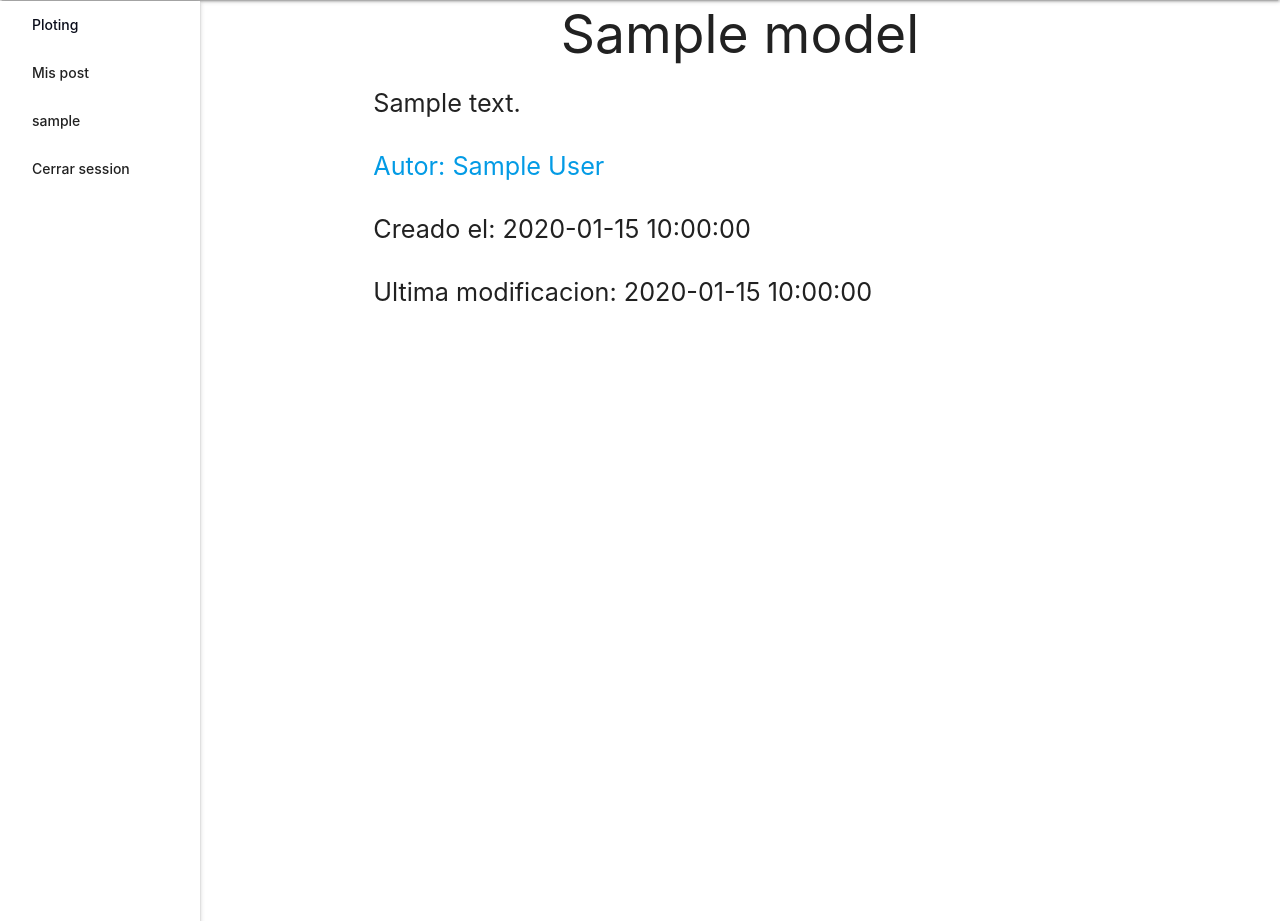
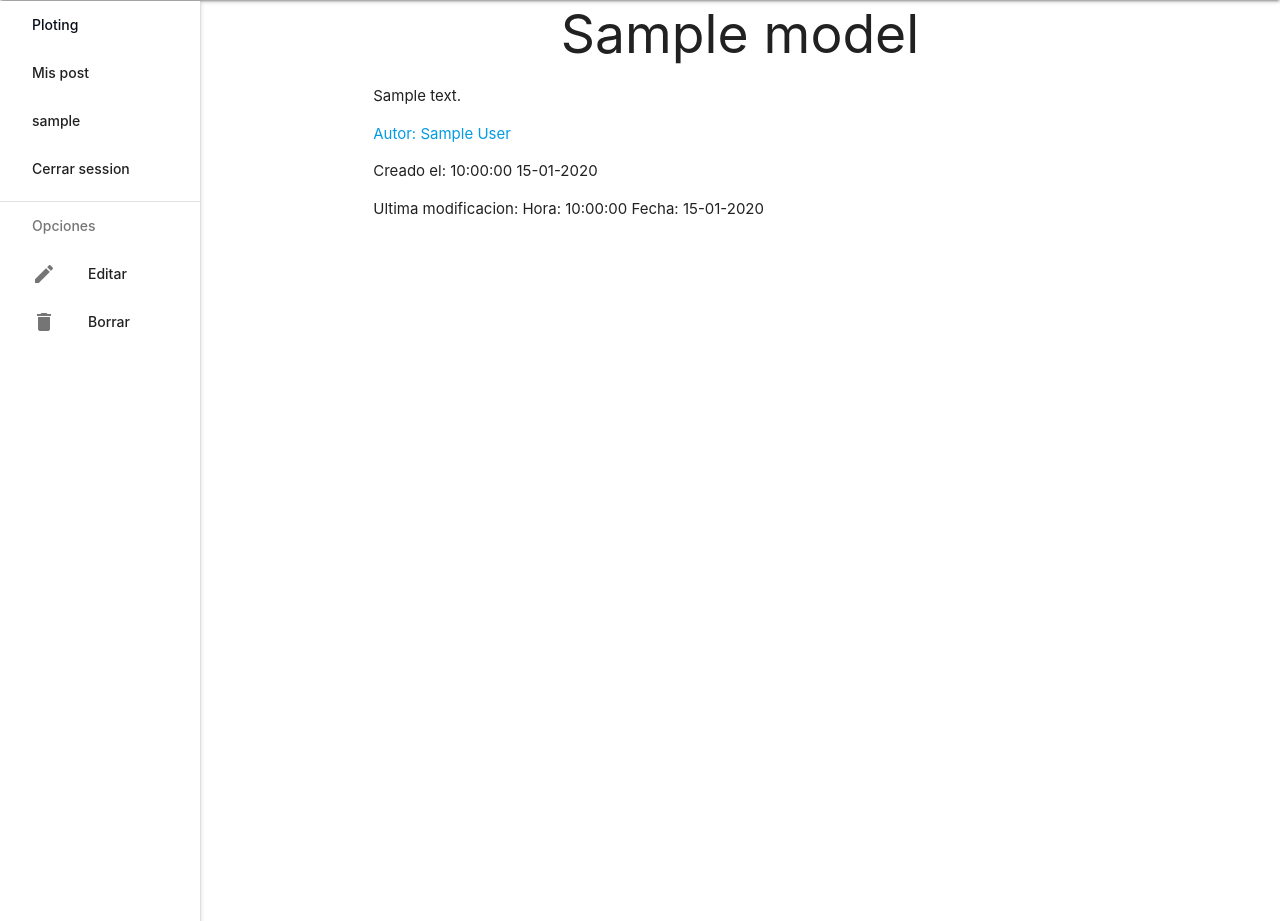
Before and after one commit to ezalorpro/flask_web, a Flask app: page /posts/1 in a window 1280 px wide. Shown: the part 64-985 px from the top of the page. Run offline with Flask 2, Linux system fonts and the light colour scheme; a user stored in the database is signed in; tables that the repository leaves empty hold one stand-in row (values such as "Sample post").

Commit message:
mas cambios de frontend

```diff
--- a/flask_web_app/templates/base.html
+++ b/flask_web_app/templates/base.html
@@ -79,6 +79,8 @@
           </ul>
         </li>
         <li><a href="{{ url_for('logout') }}">Cerrar session</a></li>
+        {% block post_tools %}
+        {% endblock post_tools %}
       </ul>
       {% endif %}
     </header>
--- a/flask_web_app/templates/jinja2_macros.html
+++ b/flask_web_app/templates/jinja2_macros.html
@@ -30,3 +30,23 @@
 </ul>
 {% endif %}
 {%- endmacro %}
+
+{% macro modal(obj) -%}
+    <div id="modal{{obj.id}}" class="modal">
+      <div class="modal-content">
+        <h4 class="center">Confirmacion de borrado</h4>
+        <h5 class="center">¿Esta seguro que desea borrar este post?</h5>
+        <p><strong>Titulo:</strong> {{obj.title}}</p>
+        <p><strong>Fecha de creacion:</strong> {{obj.post_date.strftime('%H:%M:%S  %d-%m-%Y')}}</p>
+        <p><strong>Ultima modificacion:</strong> {{obj.post_modified.strftime('%H:%M:%S  %d-%m-%Y')}}</p>
+
+      </div>
+      <div class="modal-footer">
+        <form action="{{ url_for('delete_post', id=obj.id) }}" method="post">
+          <input type="hidden" name="csrf_token" value="{{ csrf_token() }}">
+          <button type="submit" class="modal-close btn waves-effect waves-light red darken-1">Borrar</button>
+          <a href="#!" class="modal-close btn-flat">Cancelar</a>
+        </form>
+      </div>
+    </div>
+{%- endmacro %}
--- a/flask_web_app/templates/post_template.html
+++ b/flask_web_app/templates/post_template.html
@@ -1,4 +1,5 @@
 {% extends "base.html" %}
+{% from "jinja2_macros.html" import modal %}
 
 {% block cssContent %}
 <link rel="stylesheet" href="{{ url_for('static', filename='css/prism.css') }}">
@@ -7,17 +8,32 @@
 {% block content %}
 
 <div class="row">
-  <div class="flow-text col s12 m12 l12">
+  <div class="col s12 m12 l12">
     <h2 class="center" style="margin-top: 5px;">{{post.title}}</h2>
     {{post.post_text|safe}}
     <p> </p>
     <p><a href="{{ url_for('profile') }}">Autor: {{post.user.first_name}} {{post.user.last_name}}</a></p>
-    <p>Creado el: {{post.post_date}}</p>
-    <p>Ultima modificacion: {{post.post_modified}}</p>
+    <p>Creado el: {{post.post_date.strftime('%H:%M:%S  %d-%m-%Y')}}</p>
+    <p>Ultima modificacion: {{post.post_modified.strftime('Hora: %H:%M:%S  Fecha: %d-%m-%Y')}}</p>
   </div>
 </div>
 
+{{modal(post)}}
+
 {% endblock content %}
+
+{% block post_tools %}
+{% if current_user == post.user %}
+<div class="divider"></div>
+<li><a class="subheader">Opciones</a>
+</li>
+<li><a href="{{ url_for('edit_post', post_id=post.id) }}"><i class="material-icons icon-separation">edit</i>Editar</a>
+</li>
+<li><a href="#modal{{post.id}}" class="modal-trigger"><i class="material-icons icon-separation2">delete</i>Borrar</a>
+</li>
+{% endif %}
+{% endblock post_tools %}
+
 
 {% block scriptsContent %}
 {% endblock scriptsContent %}
```
Also changed, not shown: flask_web_app/templates/create_post.html (+9 -0 lines), flask_web_app/templates/home.html (+6 -9 lines), flask_web_app/templates/list_posts.html (+24 -20 lines), flask_web_app/templates/profile.html (+4 -3 lines), flask_web_app/static/images/28-mceu_70143540611588039237391.png (deleted).
